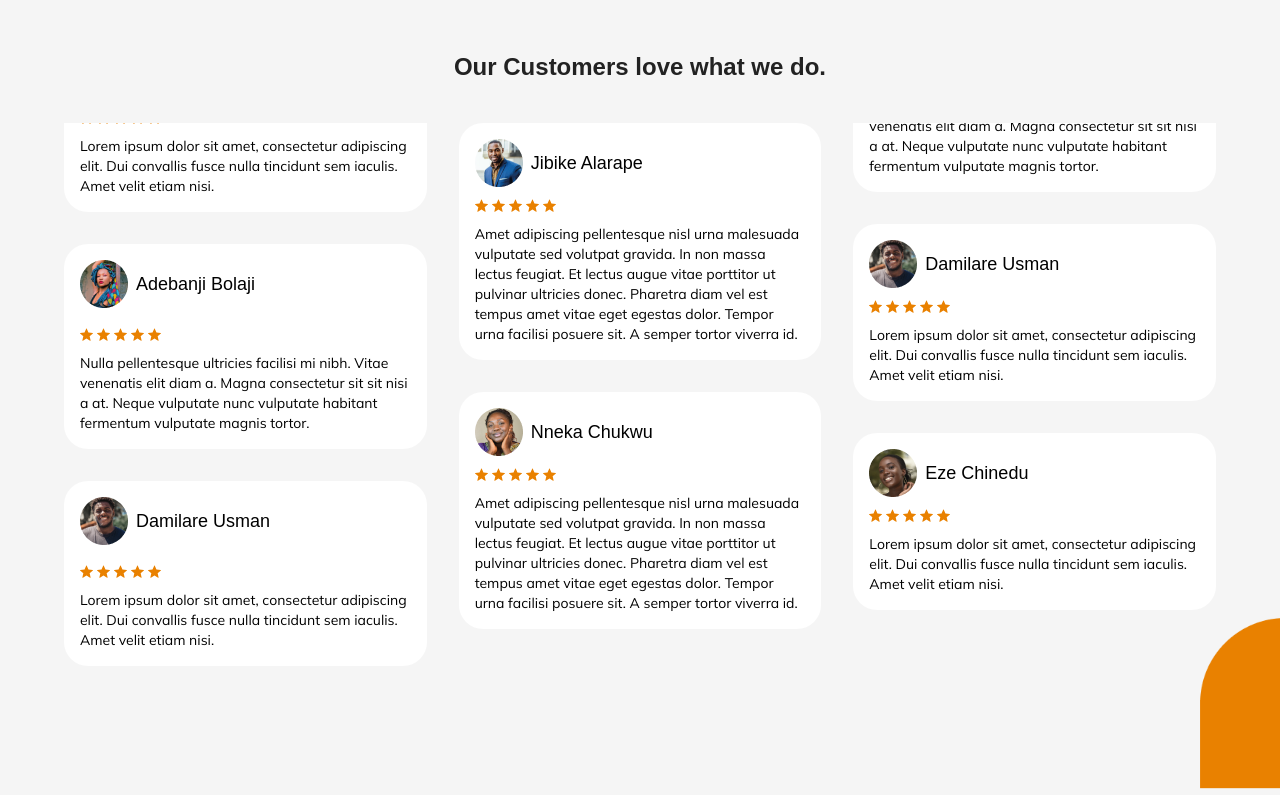
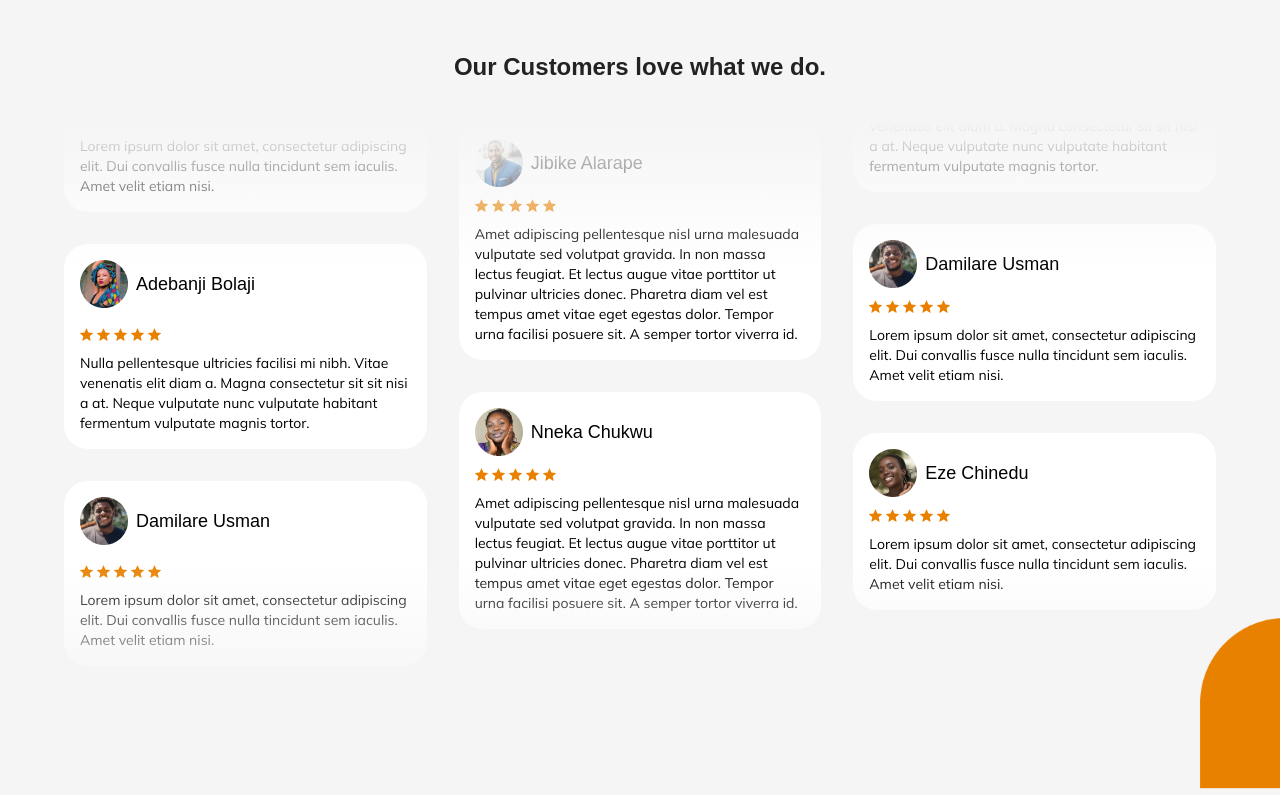
Before and after one commit to JustShuaib/123-test, a React (Vite) app: page / in a window 1280 px wide. Shown: the part 3200-3995 px from the top of the page. Built offline with nearby package versions, Linux system fonts and the light colour scheme; a web font is replaced by a local one.

Commit message:
Added fade to reviews

```diff
--- a/src/components/Customers.tsx
+++ b/src/components/Customers.tsx
@@ -66,7 +66,8 @@ const Customers = () => {
       <h3 className="font-bai-jamjuree font-semibold text-center text-2xl text-text mt-6 mb-10">
         Our Customers love what we do.
       </h3>
-      <div className="grid overflow-y-clip grid-cols-3 items-start gap-8">
+      <div className="grid overflow-y-clip relative grid-cols-3 items-start gap-8">
+        <div className="absolute top-0 h-36 bg-gradient-to-b from-main-bg to-transparent w-full z-10"></div>
         <div className="grid grid-flow-row -translate-y-24 grid-cols-1 gap-8">
           {reviews.slice(0, 3).map(({ name, comment, img }, index) => (
             <div key={index} className="bg-white grid rounded-24 p-4">
@@ -121,6 +122,7 @@ const Customers = () => {
             </div>
           ))}
         </div>
+        <div className="absolute bottom-14 rounded-br-full h-36 bg-gradient-to-t from-main-bg to-transparent w-full z-10"></div>
       </div>
     </section>
   );
```
